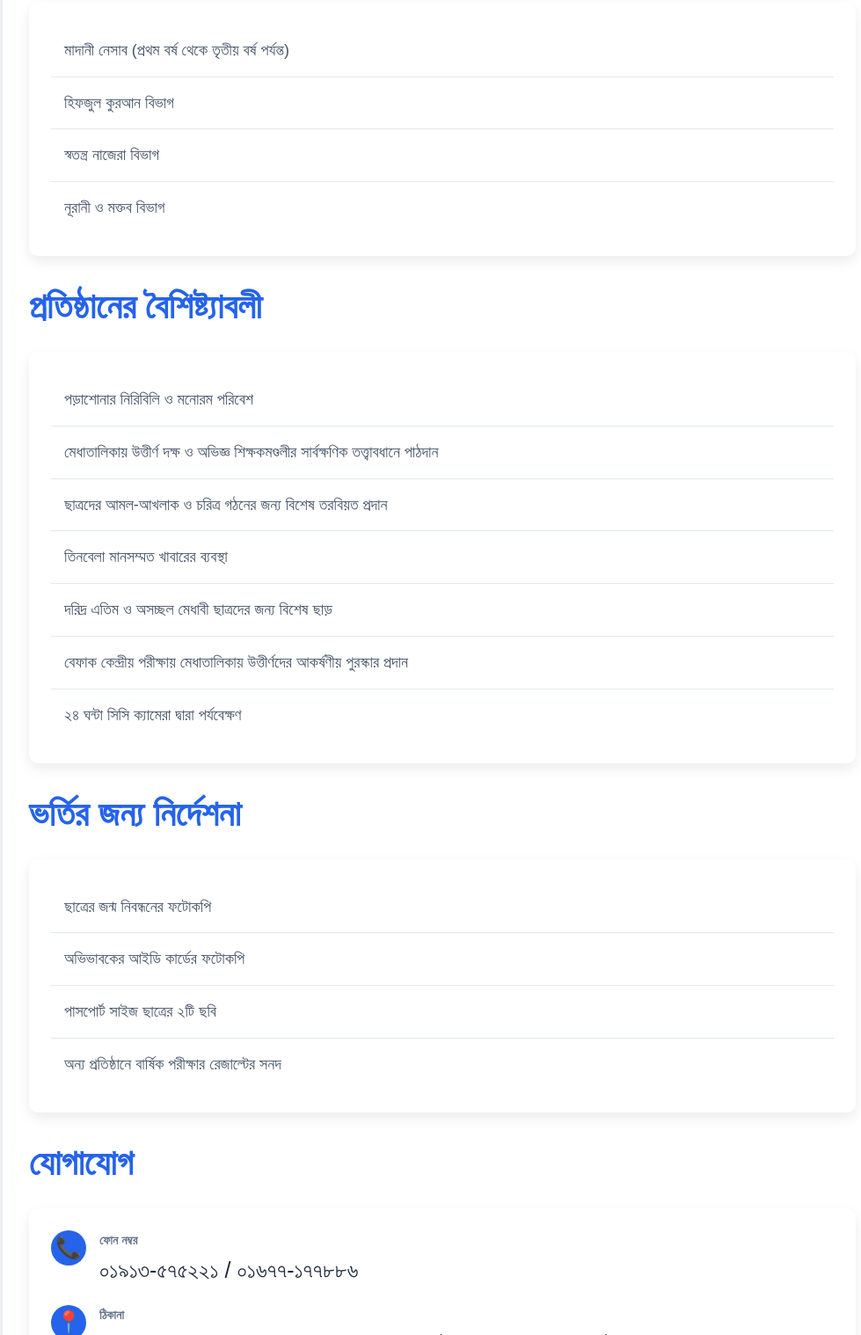
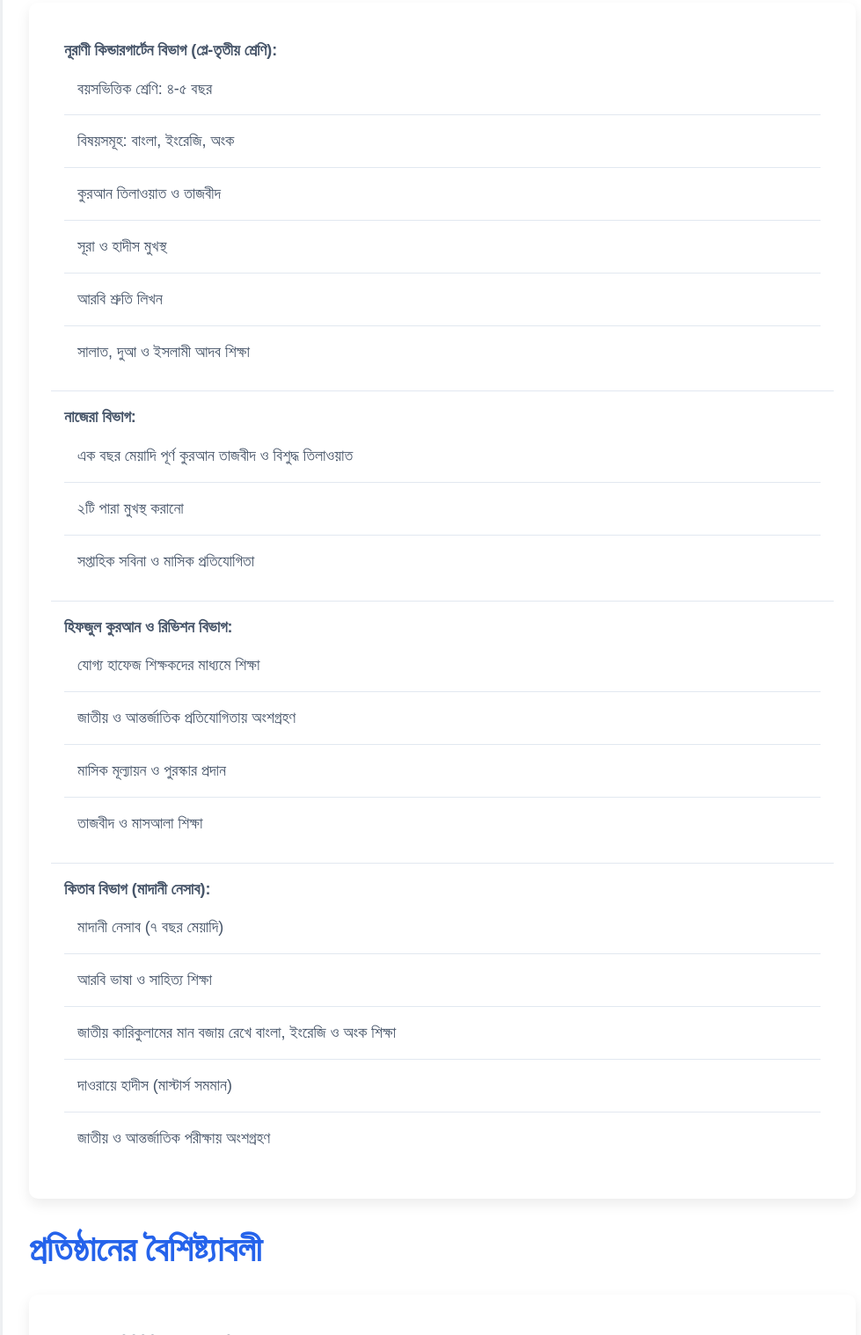
Before and after one commit to aabdullahsayed/check, a plain HTML site: page index.html in a window 1280 px wide. Shown: the part 1282-2800 px from the top of the page at 88% size, without its empty margins (137-1116 px from the left). Drawn offline with Linux system fonts and the light colour scheme.

Commit message:
Update index.html

```diff
--- a/index.html
+++ b/index.html
@@ -349,16 +349,16 @@ html {
         <div class="ticker-label">Latest News:</div>
         <div class="ticker-content">
             <ul>
-                <li>মাদানী নেসাব মাদরাসায় নতুন শিক্ষাবর্ষের ভর্তি শুরু হয়েছে।</li>
+                <li>মাদীনাতুল উলুম আল-আরবিয়্যা মাদরাসায় নতুন শিক্ষাবর্ষের ভর্তি শুরু হয়েছে।</li>
                 <li>হিফজুল কুরআন বিভাগে বিশেষ ছাড়ের ঘোষণা।</li>
-                <li>বেফাক পরীক্ষায় মাদরাসার ছাত্রদের অসাধারণ সাফল্য।</li>
+                <li>প্রতিযোগিতামূলক বিশ্বে এগিয়ে রাখুন আপনার সন্তানকে – আধুনিক ও ইসলামী শিক্ষার সমন্বয়!</li>
                 <li>নূরানী বিভাগে সপ্তাহিক প্রতিযোগিতার আয়োজন।</li>
             </ul>
         </div>
     </div>
 
     <div class="header">
-        <h1>মাদীনাতুল উলূম আল আরাবিয়্যা মাদ্রাসা</h1>
+        <h1>মাদীনাতুল উলুম আল-আরবিয়্যা মাদ্রাসা</h1>
     </div>
 
     <!-- Logo Section -->
@@ -368,7 +368,7 @@ html {
 
    <!-- Navigation -->
 <div class="nav">
-    <a href="#">মূলপাতা</a>
+    <a href="index.html">মূলপাতা</a>
     <a href="#vision">আমাদের সম্পর্কে</a>
     <a href="#groups">শিক্ষা কার্যক্রম</a>
     <a href="#">সুবিধাসমূহ</a>
@@ -402,15 +402,52 @@ html {
 
 
 
-        <h2 id = "groups" class="section-title">মাদরাসার বিভাগসমূহ</h2>
-        <div class="card">
+       <h2 id="groups" class="section-title">মাদরাসার বিভাগসমূহ</h2>
+<div class="card">
+    <ul>
+        <li>
+            <strong>নূরাণী কিন্ডারগার্টেন বিভাগ (প্লে-তৃতীয় শ্রেণি):</strong>
             <ul>
-                <li>মাদানী নেসাব (প্রথম বর্ষ থেকে তৃতীয় বর্ষ পর্যন্ত)</li>
-                <li>হিফজুল কুরআন বিভাগ</li>
-                <li>স্বতন্ত্র নাজেরা বিভাগ</li>
-                <li>নূরানী ও মক্তব বিভাগ</li>
+                <li>বয়সভিত্তিক শ্রেণি: ৪-৫ বছর</li>
+                <li>বিষয়সমূহ: বাংলা, ইংরেজি, অংক</li>
+                <li>কুরআন তিলাওয়াত ও তাজবীদ</li>
+                <li>সূরা ও হাদীস মুখস্থ</li>
+                <li>আরবি শ্রুতি লিখন</li>
+                <li>সালাত, দুআ ও ইসলামী আদব শিক্ষা</li>
             </ul>
-        </div>
+        </li>
+
+        <li>
+            <strong>নাজেরা বিভাগ:</strong>
+            <ul>
+                <li>এক বছর মেয়াদি পূর্ণ কুরআন তাজবীদ ও বিশুদ্ধ তিলাওয়াত</li>
+                <li>২টি পারা মুখস্থ করানো</li>
+                <li>সপ্তাহিক সবিনা ও মাসিক প্রতিযোগিতা</li>
+            </ul>
+        </li>
+
+        <li>
+            <strong>হিফজুল কুরআন ও রিভিশন বিভাগ:</strong>
+            <ul>
+                <li>যোগ্য হাফেজ শিক্ষকদের মাধ্যমে শিক্ষা</li>
+                <li>জাতীয় ও আন্তর্জাতিক প্রতিযোগিতায় অংশগ্রহণ</li>
+                <li>মাসিক মূল্যায়ন ও পুরস্কার প্রদান</li>
+                <li>তাজবীদ ও মাসআলা শিক্ষা</li>
+            </ul>
+        </li>
+
+        <li>
+            <strong>কিতাব বিভাগ (মাদানী নেসাব):</strong>
+            <ul>
+                <li>মাদানী নেসাব (৭ বছর মেয়াদি)</li>
+                <li>আরবি ভাষা ও সাহিত্য শিক্ষা</li>
+                <li>জাতীয় কারিকুলামের মান বজায় রেখে বাংলা, ইংরেজি ও অংক শিক্ষা</li>
+                <li>দাওরায়ে হাদীস (মাস্টার্স সমমান)</li>
+                <li>জাতীয় ও আন্তর্জাতিক পরীক্ষায় অংশগ্রহণ</li>
+            </ul>
+        </li>
+    </ul>
+</div>
 
         <h2 class="section-title">প্রতিষ্ঠানের বৈশিষ্ট্যাবলী</h2>
         <div class="card">
```
